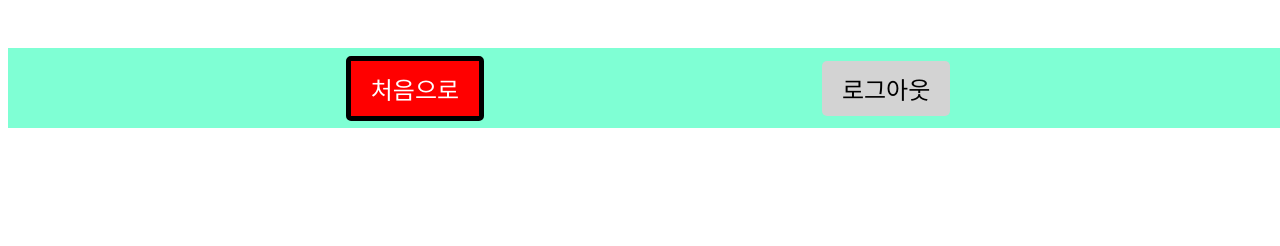
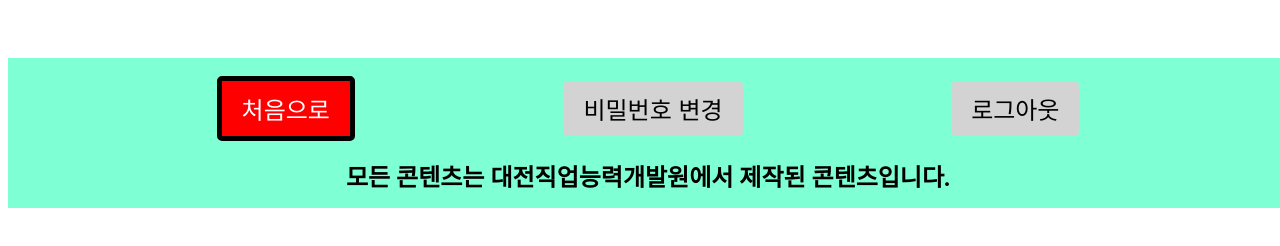
Before and after one commit to Drataniar/Drataniar_video_practice, a website: page main.html in a window 1280 px wide. Drawn offline with Linux system fonts and the light colour scheme; no server answers.

Commit message:
header 스타일 %에서 px로 변경, 버턴 아래에 글자 추가

```diff
--- a/home.css
+++ b/home.css
@@ -1,6 +1,6 @@
 #header {
     width: 100vw;
-    height: 15vh;
+    height: 200px;
     display: flex;
     flex-direction: column;
     position: relative;
@@ -10,7 +10,7 @@
 #menu{
     background-color: aquamarine;
     width: 100%;
-    height: 10vh;
+    height: 100px;
     display: flex;
     flex-direction: row;
     padding: 0;
@@ -19,13 +19,26 @@
     justify-content: space-evenly;
     position: relative;
 }
+#menuInfo{
+    text-align: center;
+    background-color: aquamarine;
+    width: 100%;
+    height: 50px;
+    justify-content: center;
+}
+#menuInfoText{
+    margin: 0;
+    padding: 0;
+    font-weight: bold;
+    font-size: 1.5em;
+}
 
 #master {
     display: flex;
     width: 100vw;
     margin: 0;
     padding: 0;
-    height: 5vh;
+    height: 50px;
 
     font-size: 1.5em;
     align-items: center;
@@ -38,7 +51,6 @@
 }
 
 .menu-btn {
-    height: 8vh;
     font-size: 1.5em;
     padding: 10px 20px;
     border: none;
@@ -63,7 +75,13 @@
     border: 5px solid black;
 }
 
+@media (max-width: 768px) {
+    #menuInfoText{
+        font-size: 1em;
+    }
+}
 
+/*
 @media (max-width: 768px) {
     .menu-btn {
         font-size: 0.8em;
@@ -85,7 +103,7 @@
         font-size: 0.8em;
     }
 }
-
+*/
 
 #content_container {
     width: 100vw;
@@ -96,6 +114,7 @@
     justify-content: center;
     position: relative;
     gap: 7%;
+    overflow-y: scroll;
 
 }
 
--- a/main.css
+++ b/main.css
@@ -1,7 +1,7 @@
 
 #header {
     width: 100vw;
-    height: 15vh;
+    height: 200px;
     display: flex;
     flex-direction: column;
     position: relative;
@@ -11,7 +11,7 @@
 #menu{
     background-color: aquamarine;
     width: 100%;
-    height: 10vh;
+    height: 100px;
     display: flex;
     flex-direction: row;
     padding: 0;
@@ -20,13 +20,27 @@
     justify-content: space-evenly;
     position: relative;
 }
+#menuInfo{
+    text-align: center;
+    background-color: aquamarine;
+    width: 100%;
+    height: 50px;
+    font-size: 1em;
+    justify-content: center;
+}
+#menuInfoText{
+    margin: 0;
+    padding: 0;
+    font-weight: bold;
+    font-size: 1.5em;
+}
 
 #master {
     display: flex;
     width: 100vw;
     margin: 0;
     padding: 0;
-    height: 5vh;
+    height: 50px;
 
     font-size: 1.5em;
     align-items: center;
@@ -76,6 +90,7 @@
     padding: 10px;
     box-sizing: border-box;
     align-items: center;
+    overflow-y: scroll;
 }
 
 .video_description{
@@ -158,6 +173,7 @@
     padding: 0 5%;
     margin: 0;
     box-sizing: border-box;
+    overflow-y: scroll;
 }
 
 #control_mini_video{
@@ -188,6 +204,15 @@
     border: 5px solid black;
 }
 
+
+@media (max-width: 768px) {
+    #menuInfoText{
+        font-size: 1em;
+    }
+}
+
+
+/*
 @media (max-width: 768px) {
     .menu-btn {
         font-size: 0.8em;
@@ -209,3 +234,4 @@
         font-size: 0.8em;
     }
 }
+    */
--- a/main.html
+++ b/main.html
@@ -13,7 +13,11 @@
         </div>
     <div id="menu">
         <button class="menu-btn" id="firstPageBtn" onclick="toMain()">처음으로</button>
+        <button class="menu-btn" id="changePasswordBtn">비밀번호 변경</button>
         <button class="menu-btn" id="logoutBtn">로그아웃</button>
+    </div>
+    <div id="menuInfo">
+        <p id="menuInfoText">모든 콘텐츠는 대전직업능력개발원에서 제작된 콘텐츠입니다.</p>
     </div>
     <div id="select_list_container">
 
--- a/main.js
+++ b/main.js
@@ -351,7 +351,6 @@ function signVideoBtnClick(){
                     showVideo2(video.title, video.id);
                 };
                 div.innerHTML = `
-                    <p>${video.num}.</p>
                     <p class="video_title">${video.title}</p>
                     `;
 
--- a/qaPage/qaPage.css
+++ b/qaPage/qaPage.css
@@ -1,7 +1,7 @@
 
 #header {
     width: 100vw;
-    height: 15vh;
+    height: 200px;
     display: flex;
     flex-direction: column;
     position: relative;
@@ -11,7 +11,7 @@
 #menu{
     background-color: aquamarine;
     width: 100%;
-    height: 10vh;
+    height: 100px;
     display: flex;
     flex-direction: row;
     padding: 0;
@@ -20,13 +20,28 @@
     justify-content: space-evenly;
     position: relative;
 }
+#menuInfo{
+    text-align: center;
+    background-color: aquamarine;
+    width: 100%;
+    height: 50px;
+    font-size: 1em;
+    justify-content: center;
+}
+#menuInfoText{
+    margin: 0;
+    padding: 0;
+    font-weight: bold;
+    font-size: 1.5em;
+}
+
 
 #master {
     display: flex;
     width: 100vw;
     margin: 0;
     padding: 0;
-    height: 5vh;
+    height: 50px;
 
     font-size: 1.5em;
     align-items: center;
@@ -78,6 +93,7 @@
     padding: 10px;
     box-sizing: border-box;
     align-items: center;
+    overflow-y: scroll;
 }
 
 .video_description{
@@ -148,6 +164,7 @@
     height: 70vh;
     display: flex;
     flex-direction: column;
+    overflow-y: scroll;
 }
 
 #qa-name{
@@ -235,6 +252,14 @@
 }
 
 @media (max-width: 768px) {
+    #menuInfoText{
+        font-size: 1em;
+    }
+}
+
+
+/*
+@media (max-width: 768px) {
     .menu-btn {
         font-size: 0.8em;
     }
@@ -255,3 +280,4 @@
         font-size: 0.8em;
     }
 }
+    */
```
Also changed, not shown: home.html (+4 -0 lines), qaPage/qaPage.html (+4 -0 lines).
